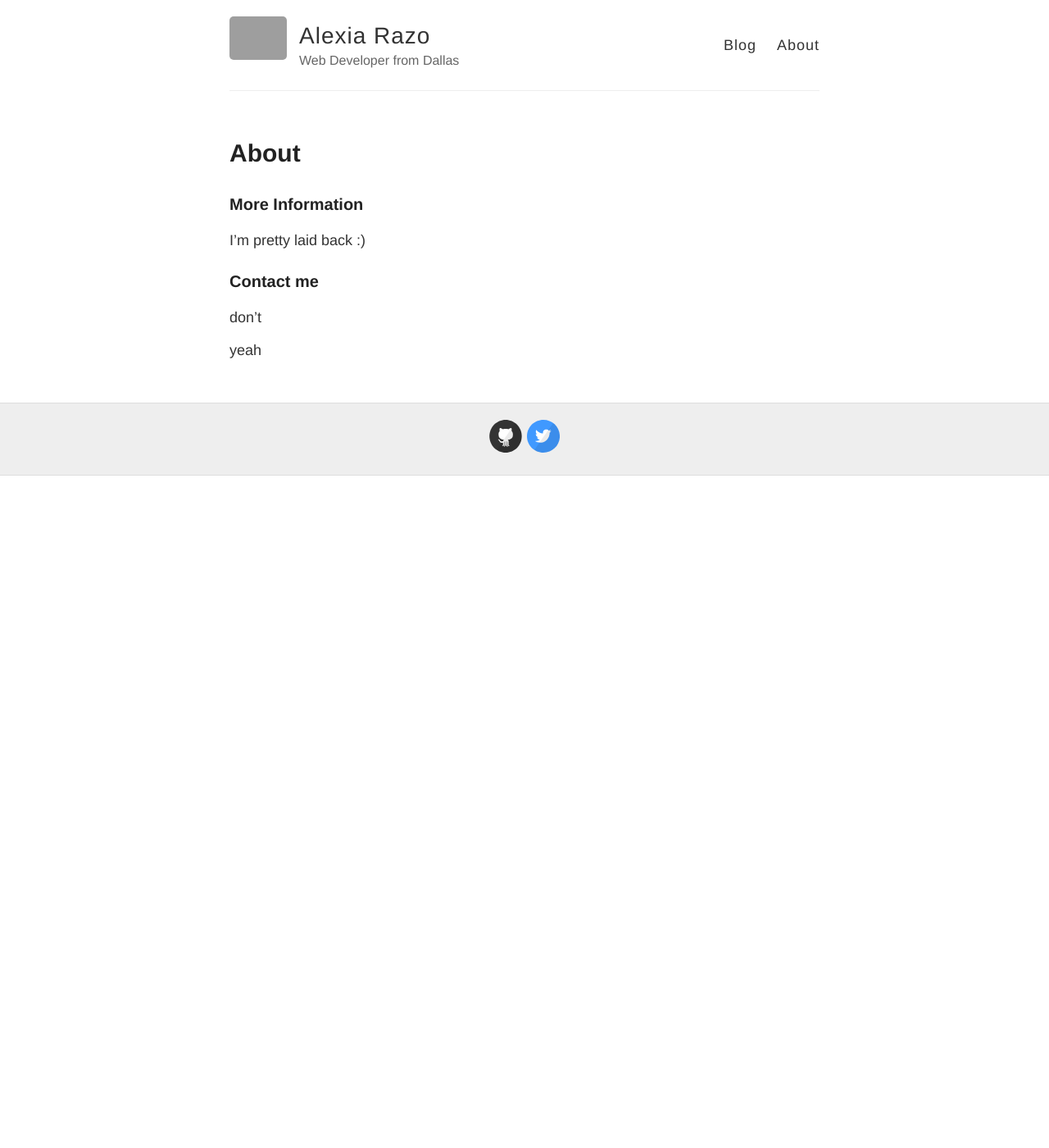
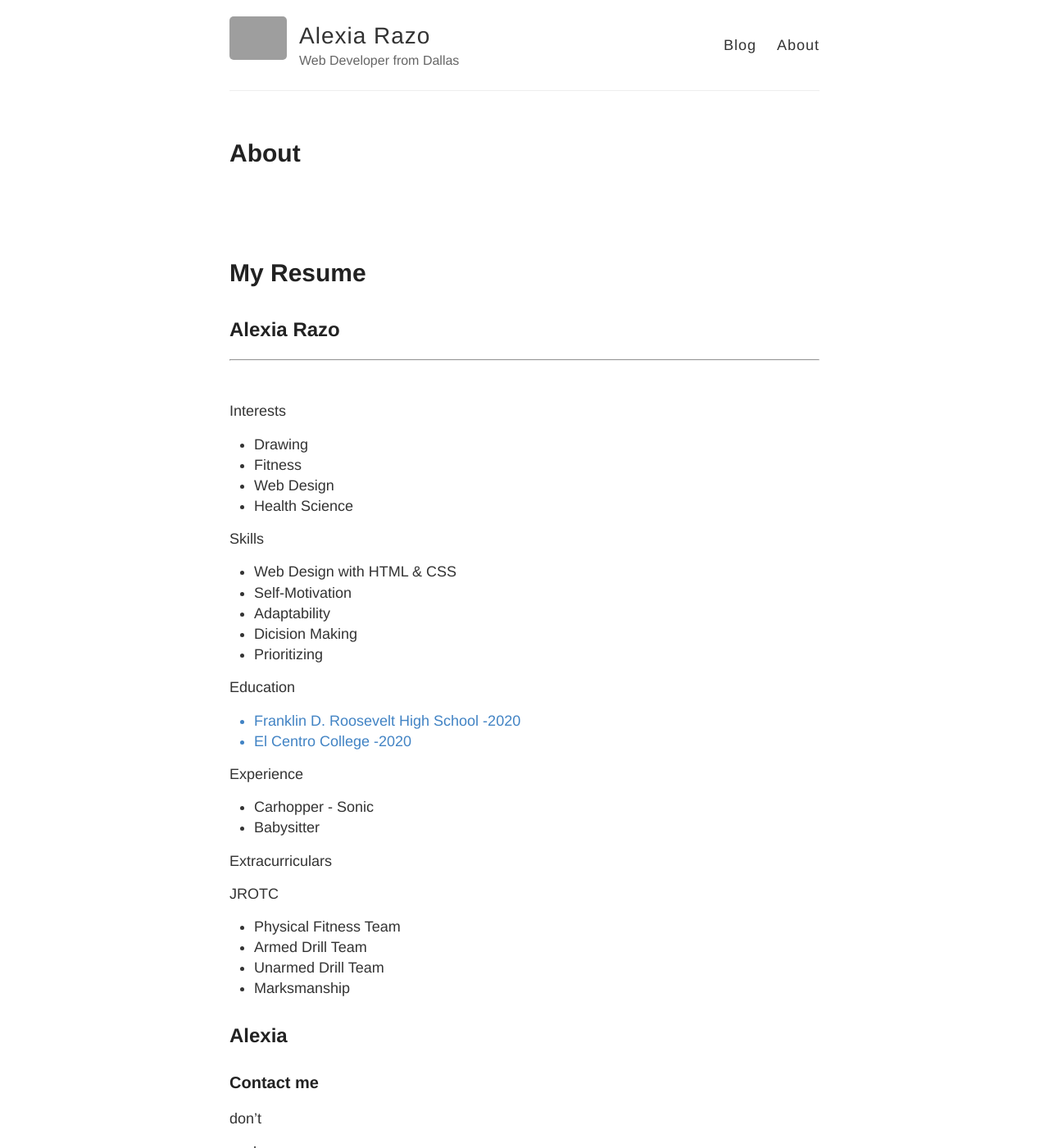
Before and after one commit to alexia2402/alexia2402.github.io, a Jekyll site: the page built from about.md, in a window 1280 px wide and 1400 px high. Shown: the whole window at 82% size. Built offline with Jekyll 4.4.1, drawn with Linux system fonts in a browser that asks for light colours; grey boxes are pictures that could not be loaded.

Commit message:
Update about.md

```diff
--- a/about.md
+++ b/about.md
@@ -5,9 +5,57 @@ permalink: /about/
 ---
 
 
-### More Information
+<div id="header"></div>
+<div class="left"></div>
+<div class="stuff">
+  <br><br>
+  <h1>My Resume</h1>
+  <h2>Alexia Razo</h2>
+  <hr />
+  <br>
+  <p class="head">Interests</p>
+  <ul>
+    <li>Drawing</li>
+    <li>Fitness</li>
+    <li>Web Design</li>
+    <li>Health Science</li>
+  </ul>
+  <p class="head">Skills</p>
+  <ul>
+    <li>Web Design with HTML & CSS</li>
+    <li>Self-Motivation</li>
+    <li>Adaptability</li>
+    <li>Dicision Making</li>
+    <li>Prioritizing</li>
+  </ul>
+  <p class="head">Education</p>
+  <ul>
+    <a href="https://www.dallasisd.org/roosevelt">
+      <li>Franklin D. Roosevelt High School -2020</li>
+    </a>
+    <!--Link-->
+    <a href="https://www.elcentrocollege.edu/pages/default.aspx">
+      <li>El Centro College -2020</li>
+    </a>
+  </ul>
+  <p class="head">Experience</p>
+  <ul>
+    <li>Carhopper - Sonic</li>
+    <li>Babysitter</li>
+  </ul>
+  <p class="head">Extracurriculars</p>
+  <p>JROTC</p>
+  <ul>
+    <li>Physical Fitness Team</li>
+    <li>Armed Drill Team</li>
+    <li>Unarmed Drill Team</li>
+    <li>Marksmanship</li>
+  </ul>
+</div>
+<div class="right"></div>
+<div id="footer">
+  <h2 id="name">Alexia</h2></div>
 
-I'm pretty laid back :)
 
 ### Contact me
 
```
